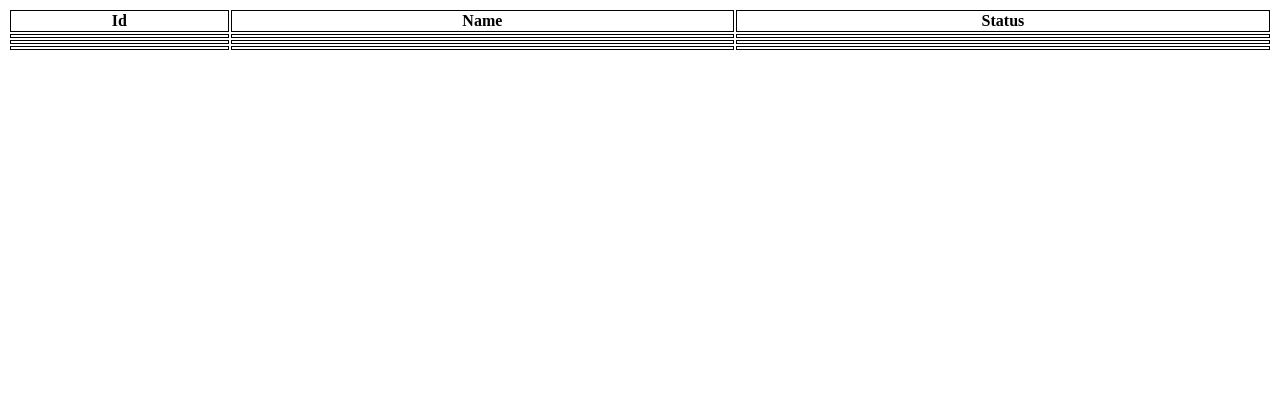
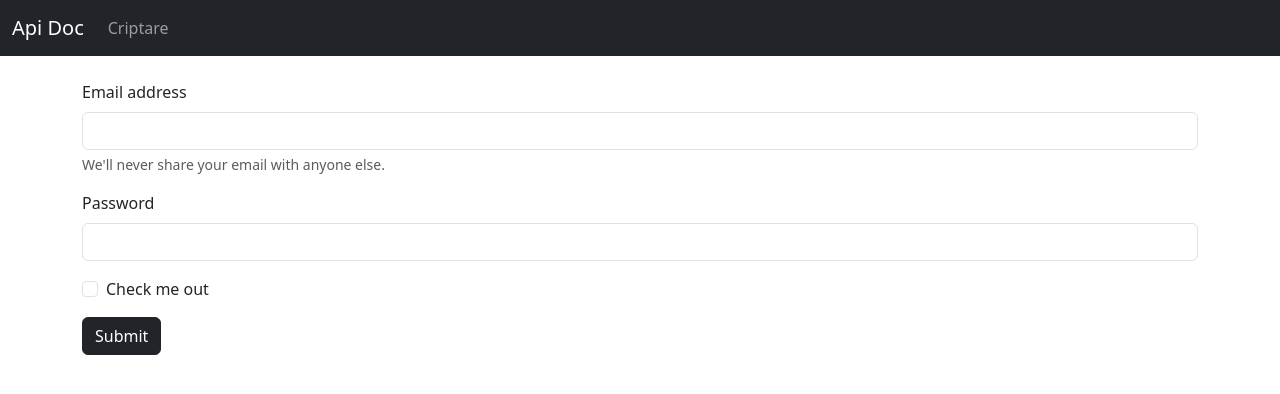
Before and after one commit to vlad2816/Django-Project, a Django app: page / in a window 1280 px wide. Shown: the top 394 px of the page. Run offline with Django 4.2, Linux system fonts and the light colour scheme; lists and menus that the app fills with data are empty.

Commit message:
Pagina de homing si criptare

```diff
--- /dev/null
+++ b/steganografie/Api_documentation/static/style.css
@@ -0,0 +1,5 @@
+tabel,
+th,
+td {
+    border: 1px solid black;
+}
--- /dev/null
+++ b/steganografie/Api_documentation/templates/Api_documentation/base.html
@@ -0,0 +1,37 @@
+{% load static %}
+<!doctype html>
+<html lang="en">
+
+<head>
+    <meta charset="utf-8">
+    <meta name="viewport" content="width=device-width, initial-scale=1">
+    <title> Hello Vlad </title>
+    <link href="https://cdn.jsdelivr.net/npm/bootstrap@5.3.0/dist/css/bootstrap.min.css" rel="stylesheet"
+        integrity="sha384-9ndCyUaIbzAi2FUVXJi0CjmCapSmO7SnpJef0486qhLnuZ2cdeRhO02iuK6FUUVM" crossorigin="anonymous">
+    <link href="{% static 'style.css' %}" rel="stylesheet">
+</head>
+
+<body>
+    <nav class="navbar navbar-expand-lg navbar-dark bg-dark">
+        <div class="container-fluid">
+            <a class="navbar-brand" href="/">Api Doc</a>
+            <button class="navbar-toggler" type="button" data-bs-toggle="collapse" data-bs-target="#navbarNavAltMarkup"
+                aria-controls="navbarNavAltMarkup" aria-expanded="false" aria-label="Toggle navigation">
+                <span class="navbar-toggler-icon"></span>
+            </button>
+            <div class="collapse navbar-collapse" id="navbarNavAltMarkup">
+                <div class="navbar-nav">
+                    <a class="nav-link" href="/criptare">Criptare</a>
+                </div>
+            </div>
+        </div>
+    </nav>
+    <br>
+    {% block content %}
+    {% endblock %}
+    <script src="https://cdn.jsdelivr.net/npm/bootstrap@5.3.0/dist/js/bootstrap.bundle.min.js"
+        integrity="sha384-geWF76RCwLtnZ8qwWowPQNguL3RmwHVBC9FhGdlKrxdiJJigb/j/68SIy3Te4Bkz"
+        crossorigin="anonymous"></script>
+</body>
+
+</html>
--- a/steganografie/Api_documentation/templates/Api_documentation/home.html
+++ b/steganografie/Api_documentation/templates/Api_documentation/home.html
@@ -1,37 +1,24 @@
-<html lang="en">
+{% extends 'Api_documentation/base.html' %}
 
-<head>
-    <meta charset="UTF-8">
-    <title>Api Documentation</title>
-    <style>
-        tabel,
-        th,
-        td {
-            border: 1px solid black;
-        }
-    </style>
-</head>
 
-<body>
-    <table style="width: 100%">
-        <thead>
-            <tr>
-                <th>Id</th>
-                <th>Name</th>
-                <th>Status</th>
-            </tr>
-        </thead>
-        <tbody>
+{% block content %}
+<div class="container">
+    <form>
+        <div class="mb-3">
+            <label for="exampleInputEmail1" class="form-label">Email address</label>
+            <input type="email" class="form-control" id="exampleInputEmail1" aria-describedby="emailHelp">
+            <div id="emailHelp" class="form-text">We'll never share your email with anyone else.</div>
+        </div>
+        <div class="mb-3">
+            <label for="exampleInputPassword1" class="form-label">Password</label>
+            <input type="password" class="form-control" id="exampleInputPassword1">
+        </div>
+        <div class="mb-3 form-check">
+            <input type="checkbox" class="form-check-input" id="exampleCheck1">
+            <label class="form-check-label" for="exampleCheck1">Check me out</label>
+        </div>
+        <button type="submit" class="btn btn-dark">Submit</button>
+    </form>
+    <div class="container">
 
-            {% for foto in fotografii %}
-            <tr>
-                <td> {{ fotografii.id }} </td>
-                <td> {{ fotografii.Name }} </td>
-                <td> {{ fotografii.Status }} </td>
-            </tr>
-            {% endfor %}
-        </tbody>
-    </table>
-</body>
-
-</html>
+        {% endblock %}
--- a/steganografie/Api_documentation/views.py
+++ b/steganografie/Api_documentation/views.py
@@ -2,7 +2,7 @@ from django.shortcuts import render
 from django.http import HttpResponse
 
 
-fotografii = [
+foto = [
     {
         'id': 1,
         'Nume': 'Harry Potter',
@@ -26,7 +26,7 @@ fotografii = [
 
 
 def home(request):
-    context = {'fotografii': fotografii}
+    context = {'foto': foto}
     return render(request, 'Api_documentation/home.html', context)
 
 
```
Also changed, not shown: steganografie/Api_documentation/templates/Api_documentation/criptare.html (+38 -5 lines).
